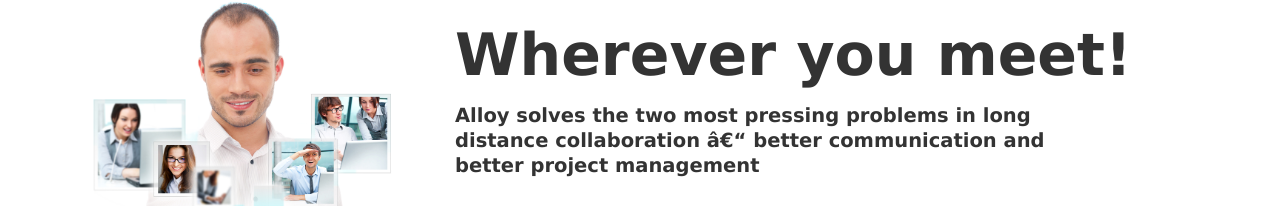
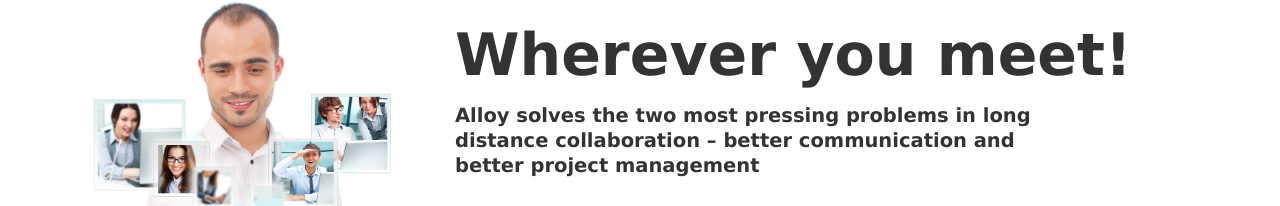
Before and after one commit to 7h3Rabbit/EpiServerStaticWebExampleResultWebSite, a plain HTML site: page en/index.html in a window 1280 px wide. Shown: the part 194-400 px from the top of the page. Drawn offline with Linux system fonts and the light colour scheme.

Commit message:
fixed previous encoding error

```diff
--- a/en/index.html
+++ b/en/index.html
@@ -6,7 +6,7 @@
         <meta name="viewport" content="width=device-width, initial-scale=1.0" />
         <title>Alloy - collaboration, communication and project management online</title>
             <meta name="keywords" content="Alloy Plan, Alloy Meet, Alloy Track, distance collaboration, online communication, online project management" />
-                    <meta name="description" content="Alloy solves the two most pressing problems in long distance collaboration â€“ better communication and better project management " />
+                    <meta name="description" content="Alloy solves the two most pressing problems in long distance collaboration – better communication and better project management " />
         <link rel="shortcut icon" href="/favicon.ico" type="image/x-icon" />
         <link href="/en/" rel="canonical" />
         <link href="/en/" hreflang="en" rel="alternate" /><link href="/sv/" hreflang="sv" rel="alternate" />
@@ -86,7 +86,7 @@
 
     <div class="span8">
         <h1 class="jumbotron" >Wherever you meet!</h1>
-        <p class="subHeader" >Alloy solves the two most pressing problems in long distance collaboration â€“ better communication and better project management </p>
+        <p class="subHeader" >Alloy solves the two most pressing problems in long distance collaboration – better communication and better project management</p>
         <a class="btn-blue right" href="/link/951c07cf17174802a15f7a378ed9afad.aspx" id="jumboLink" >Read more</a>
     </div>
 </div>
```
